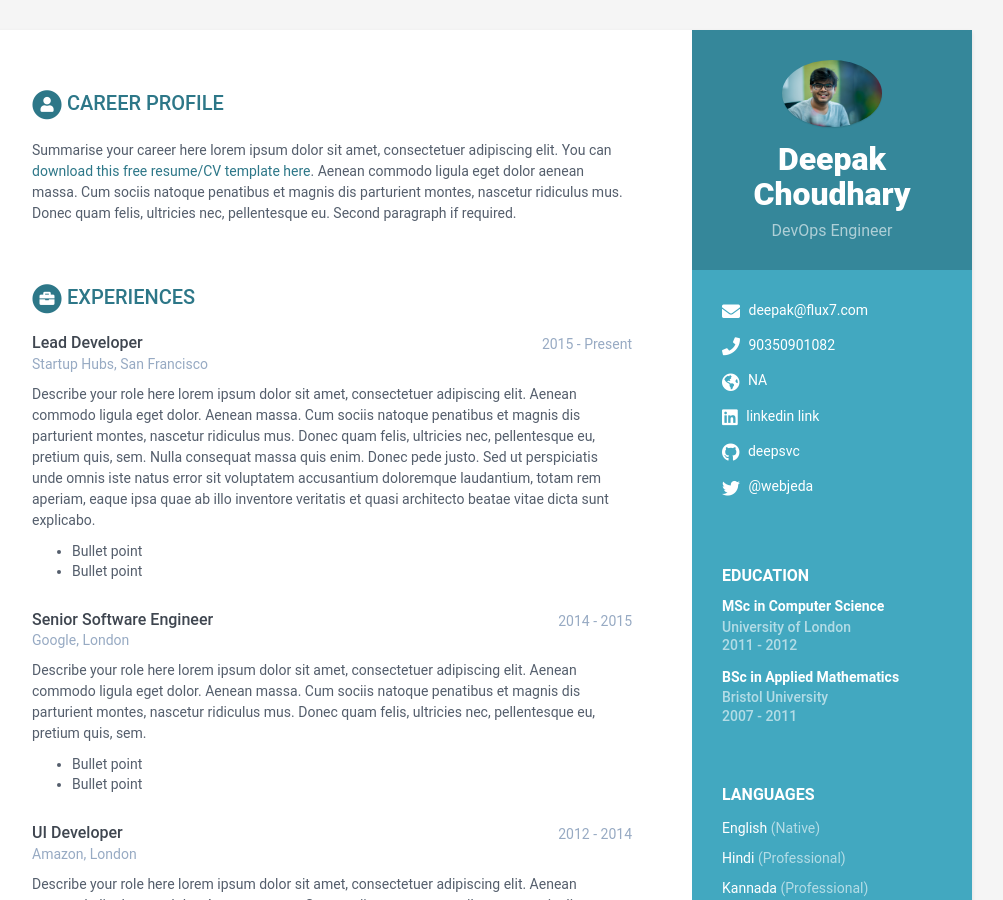
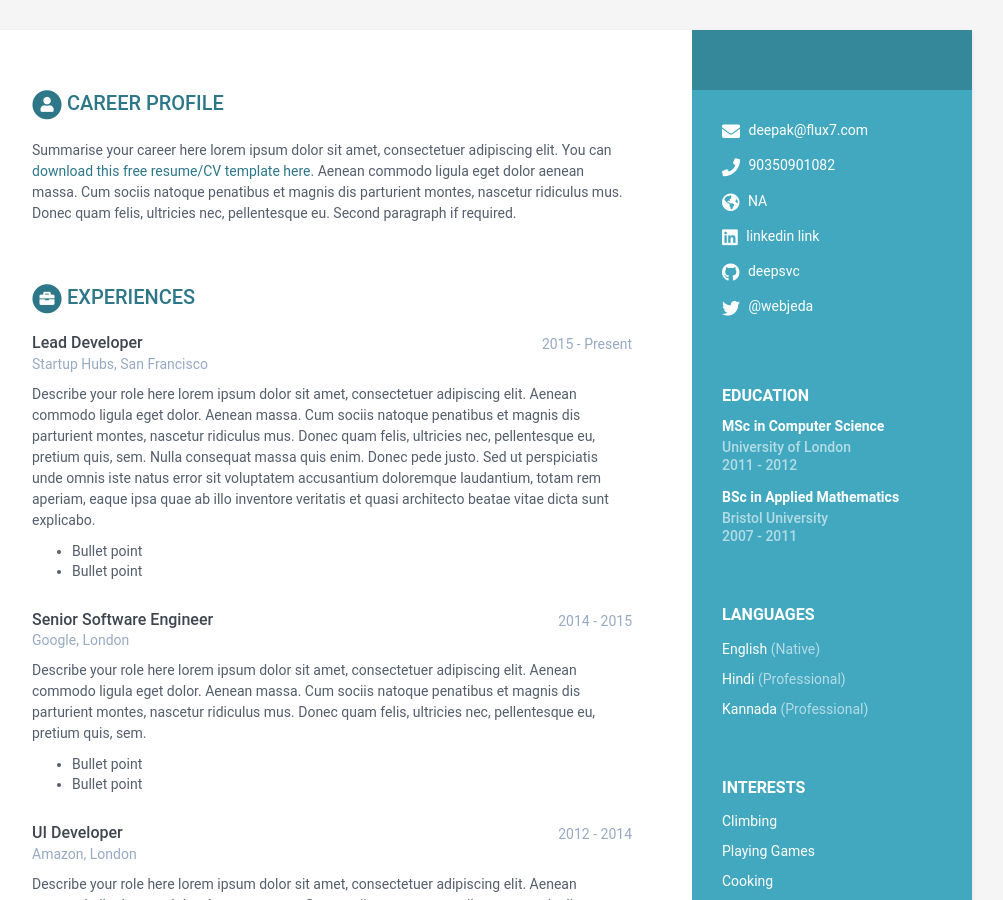
Before and after one commit to mellases/online-cv, a Jekyll site: the page built from index.html, in a window 1280 px wide and 900 px high. Shown: the whole window, without its empty margins (168-1171 px from the left). Built offline with Jekyll 4.4.1, drawn with Linux system fonts in a browser that asks for light colours.

Commit message:
Update data.yml

```diff
--- a/_data/data.yml
+++ b/_data/data.yml
@@ -7,9 +7,9 @@
     education: True # set to False if you want education in main section instead of in sidebar
 
     # Profile information
-    name: Deepak Choudhary
-    tagline: DevOps Engineer
-    avatar: deep.jpg  #place a 100x100 picture inside /assets/images/ folder and provide the name of the file below
+    name:
+    tagline:
+    avatar:   #place a 100x100 picture inside /assets/images/ folder and provide the name of the file below
 
     # Sidebar links
     email: deepak@flux7.com
```
